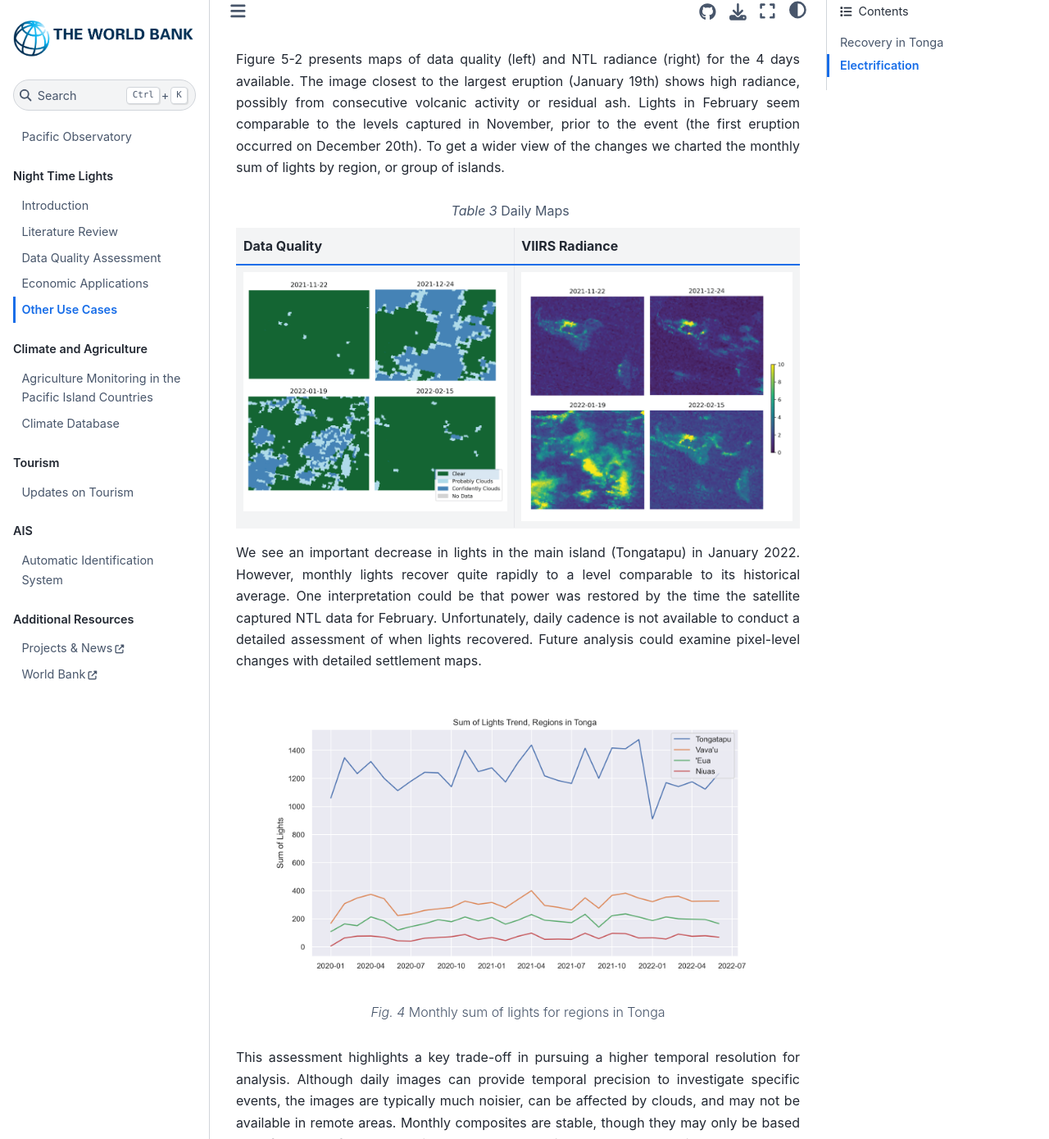
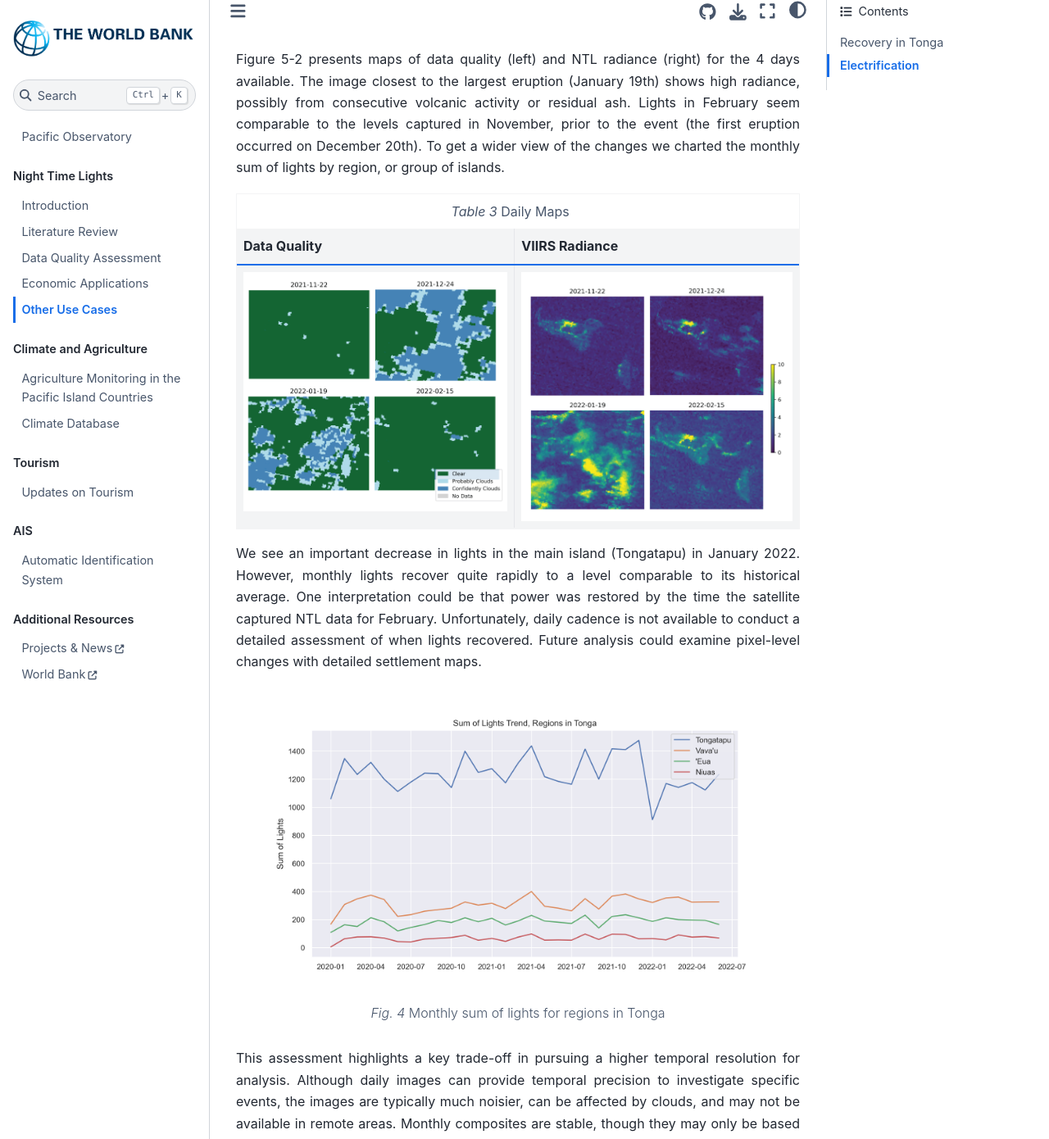
Before and after one commit to worldbank/pacific-observatory, a Jupyter Book: the page built from docs/ch5_other.md, in a window 1280 px wide and 1400 px high, scrolled down 1175 px. Shown: the part 10-1400 px from the top of the window at 82% size. Built offline with Jupyter Book 1.0.4 settings and Sphinx 7.4.7 and the Sphinx Book theme 1.1.4, drawn with Linux system fonts in a browser that asks for light colours.

Commit message:
add css to allow table wrapped up

```diff
--- a/docs/_static/style.css
+++ b/docs/_static/style.css
@@ -1,5 +1,11 @@
 p {
     text-align: justify;
+}
+
+table {
+  display: block;
+  width: 100%;
+  overflow-x: auto;
 }
 
 div#content {
```
